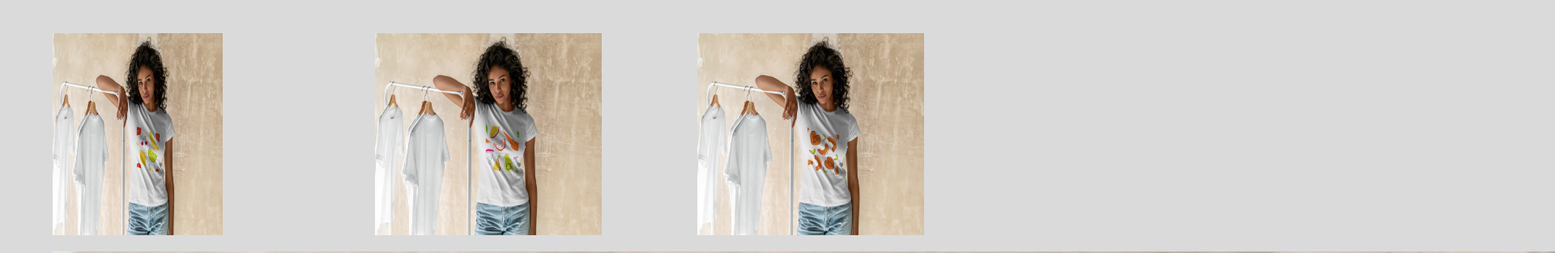
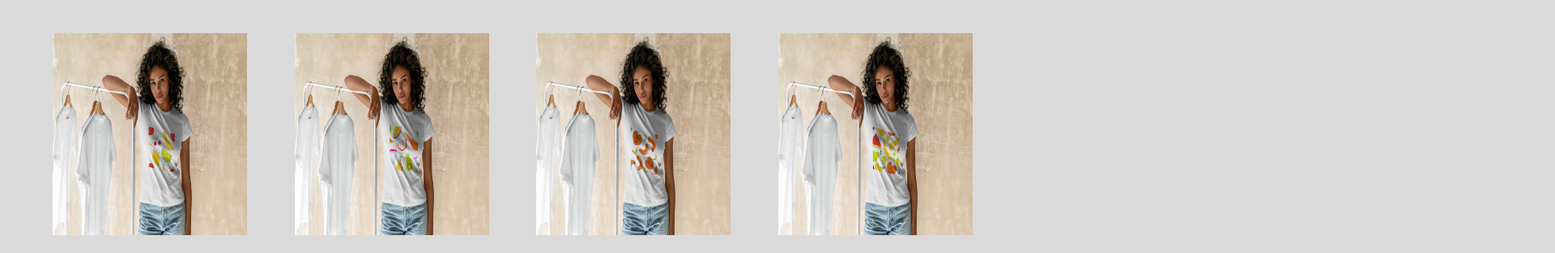
Before and after one commit to Anatoli-Remirez/coderhouseproject, a website: page views/alogrhapic.html in a window 1280 px wide. Shown: the part 157-470 px from the top of the page at 81% size, 1920 px wide, since content can reach past the window. Drawn offline with nearby package versions, Linux system fonts and the light colour scheme.

Commit message:
ajustando tamaño imágenes

```diff
--- a/views/alogrhapic.html
+++ b/views/alogrhapic.html
@@ -73,19 +73,19 @@
       <div class="container colecciones__galeria">
         <div class="row">
           <div class="col">
-            <img src="../img/alo1 copia.png" height="270px" width="230px" alt="a1">
+            <img src="../img/alo1 copia.png" height="270px" width="260px" alt="a1">
 
           </div>
           <div class="col">
-            <img src="../img/alo2 copia.png" height="270px" width="300px" alt="a2">
+            <img src="../img/alo2 copia.png" height="270px" width="260px" alt="a2">
 
           </div>
           <div class="col">
-            <img src="../img/alo3 copia.png" height="270px" width="300px" alt="a3">
+            <img src="../img/alo3 copia.png" height="270px" width="260px" alt="a3">
 
           </div>
           <div class="col">
-            <img src="../img/alo4 copia.png" height="270px" width="3000px" alt="a4">
+            <img src="../img/alo4 copia.png" height="270px" width="260px" alt="a4">
 
           </div>
         </div>
```
